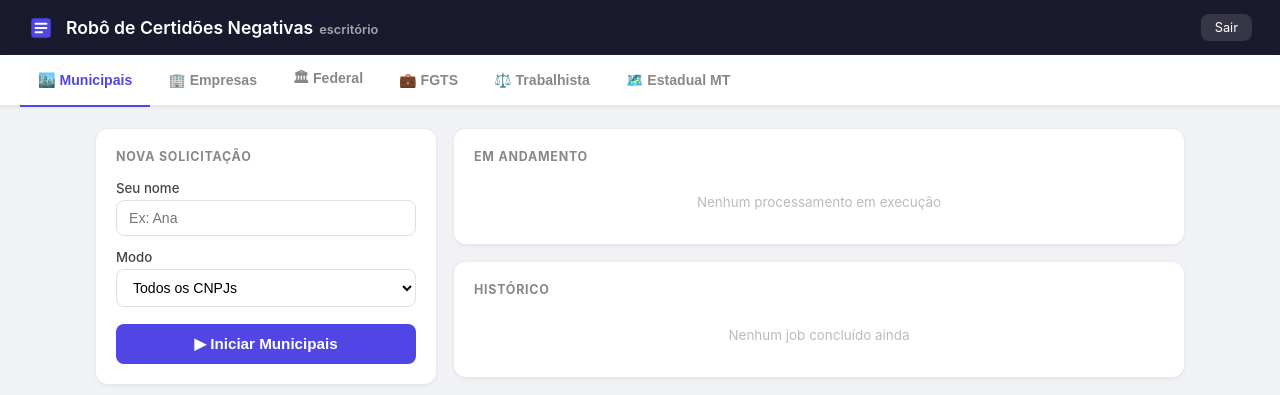
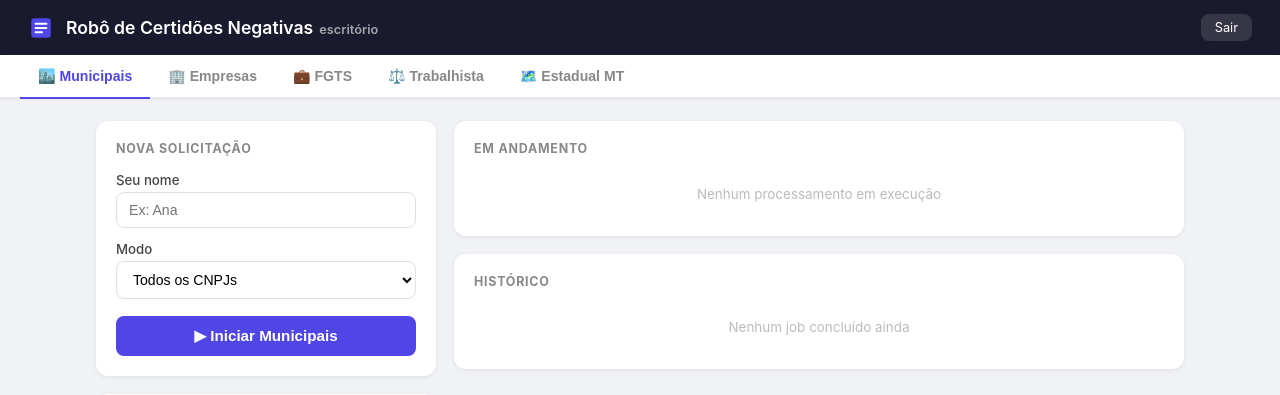
Before and after one commit to raulfloss/roboescrit-rio, a Flask app: page / in a window 1280 px wide. Shown: the top 395 px of the page. Run offline with Flask 3, Linux system fonts and the light colour scheme; the visitor is signed in with stand-in values (Sample User, id 1); data that the repository does not hold is empty.

Commit message:
Remove Federal do site — executar localmente
Federal (CND) bloqueado por PerimeterX no Railway (IP datacenter).
Removido tab, painel, JS e validacao do backend.
FGTS, Trabalhista e Estadual MT permanecem no Railway.

Co-Authored-By: Claude Sonnet 4.6 <noreply@anthropic.com>

```diff
--- a/server.py
+++ b/server.py
@@ -438,7 +438,7 @@ def api_iniciar_geral():
     data    = request.get_json() or {}
     usuario = (data.get("usuario") or "Usuário").strip()[:40]
     tipos   = [t for t in (data.get("tipos") or [])
-               if t in ("federal", "fgts", "trabalhista", "estadual_mt")]
+               if t in ("fgts", "trabalhista", "estadual_mt")]
     if not tipos:
         return jsonify({"erro": "Selecione ao menos um tipo de certidão"}), 400
     job = {
--- a/templates/index.html
+++ b/templates/index.html
@@ -156,7 +156,6 @@ mark{background:#fef3c7;border-radius:2px;padding:0 1px}
 <nav class="tab-nav">
   <button class="tab-btn ativo" onclick="trocarTab('proc',this)">🏙️ Municipais</button>
   <button class="tab-btn" onclick="trocarTab('emp',this)">🏢 Empresas</button>
-  <button class="tab-btn" onclick="trocarTab('federal',this)">🏛 Federal</button>
   <button class="tab-btn" onclick="trocarTab('fgts',this)">💼 FGTS</button>
   <button class="tab-btn" onclick="trocarTab('trabalhista',this)">⚖️ Trabalhista</button>
   <button class="tab-btn" onclick="trocarTab('estadual-mt',this)">🗺️ Estadual MT</button>
@@ -305,38 +304,6 @@ mark{background:#fef3c7;border-radius:2px;padding:0 1px}
 </div>
 </div><!-- /tab-emp -->
 
-<!-- ══ Tab: Federal ══════════════════════════════════════════════════════════ -->
-<div id="tab-federal" class="tab-panel">
-<div class="wrap">
-  <div>
-    <div class="card" style="margin-bottom:18px">
-      <div class="card-title">CND Federal</div>
-      <div class="tipo-info" style="border-left:4px solid #4f46e5">
-        <strong>Certidão Negativa de Débitos Tributários</strong>
-        <span>Receita Federal do Brasil</span>
-        <span class="tipo-aplica">CNPJ (empresas) + CPF (produtores rurais)</span>
-      </div>
-      <button class="btn-start" id="btn-iniciar-federal" onclick="iniciarTipo('federal')" style="margin-top:14px">
-        ▶ Iniciar Federal
-      </button>
-    </div>
-    <div class="card">
-      <div class="card-title">Fila de Espera</div>
-      <div id="painel-federal-fila"><div class="empty">Nenhum job aguardando</div></div>
-    </div>
-  </div>
-  <div class="right-col">
-    <div class="card">
-      <div class="card-title">Em Andamento</div>
-      <div id="painel-federal-atual"><div class="empty">Nenhum processamento em execução</div></div>
-    </div>
-    <div class="card">
-      <div class="card-title">Histórico</div>
-      <div id="painel-federal-hist"><div class="empty">Nenhum job concluído ainda</div></div>
-    </div>
-  </div>
-</div>
-</div><!-- /tab-federal -->
 
 <!-- ══ Tab: FGTS ═════════════════════════════════════════════════════════════ -->
 <div id="tab-fgts" class="tab-panel">
@@ -626,7 +593,6 @@ let _historico = [];
 function isGeralJob(j) { return j && j.script === "robo_geral.py"; }
 
 const TIPO_LABEL = {
-  federal:     "Federal (CND)",
   fgts:        "FGTS (CRF)",
   trabalhista: "Trabalhista (CNDT)",
   estadual_mt: "Estadual MT",
@@ -634,7 +600,7 @@ const TIPO_LABEL = {
 
 // Estado de log independente por tipo
 const _logState = {};
-["federal","fgts","trabalhista","estadual_mt"].forEach(t => {
+["fgts","trabalhista","estadual_mt"].forEach(t => {
   _logState[t] = { offset: 0, jobId: null, timer: null };
 });
 
@@ -751,7 +717,7 @@ async function atualizarStatus() {
     renderHistorico(_historico.filter(j => !isGeralJob(j)));
 
     // Abas por tipo — filtra por tipo.modo === tipo
-    ["federal","fgts","trabalhista","estadual_mt"].forEach(tipo => {
+    ["fgts","trabalhista","estadual_mt"].forEach(tipo => {
       const jobT = d.job_atual && isGeralJob(d.job_atual) && d.job_atual.modo === tipo
                    ? d.job_atual : null;
       renderTipoAtual(tipo, jobT);
@@ -774,7 +740,7 @@ function trocarTab(id, btn) {
   document.getElementById("tab-" + id).classList.add("ativo");
   btn.classList.add("ativo");
   if (id === "emp") carregarEmpresas();
-  if (["federal","fgts","trabalhista","estadual-mt"].includes(id)) atualizarStatus();
+  if (["fgts","trabalhista","estadual-mt"].includes(id)) atualizarStatus();
 }
 
 // ── verificação de cidade ─────────────────────────────────────────────────────
```
